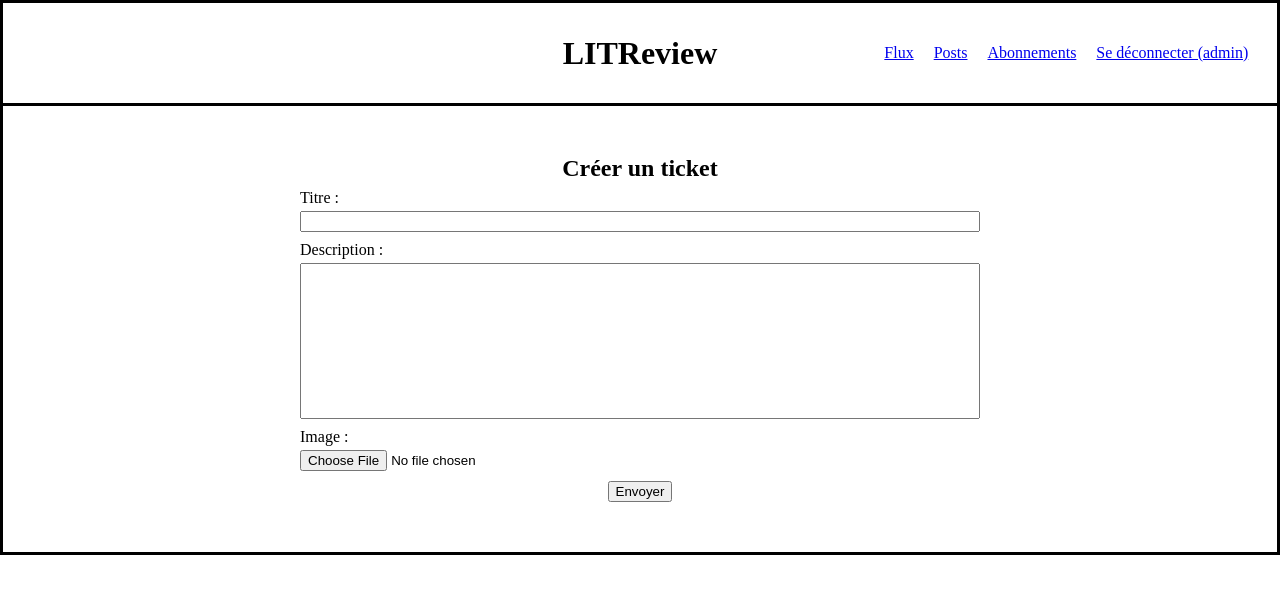
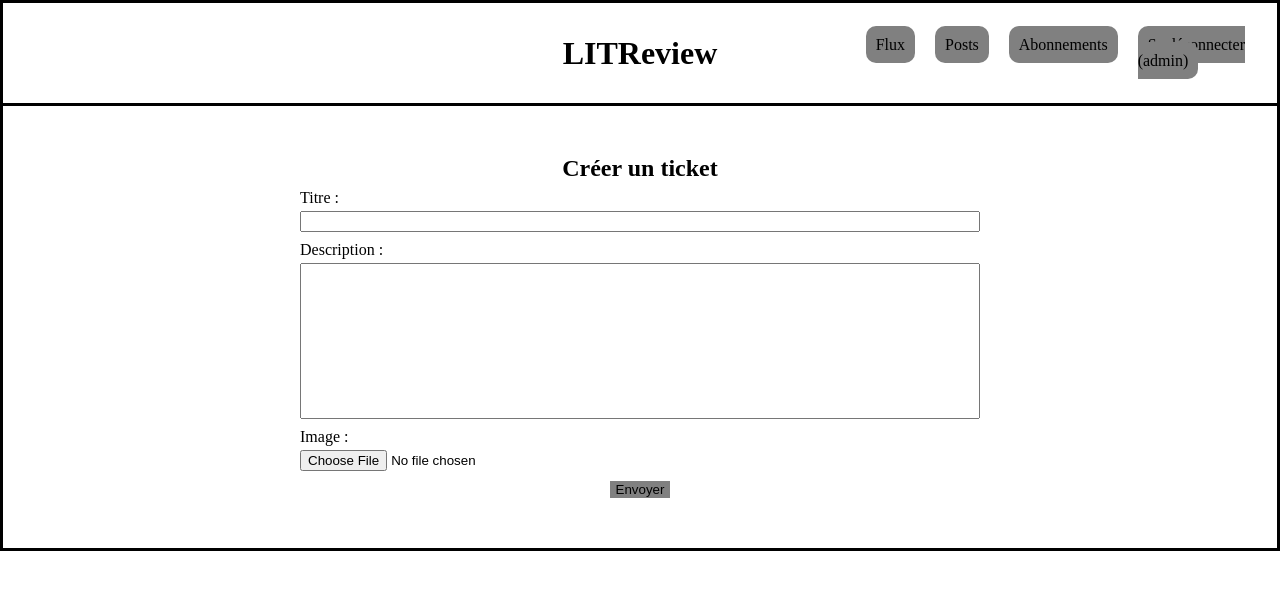
Before and after one commit to Meez25/LITReview, a Django app: page /createticket/ in a window 1280 px wide. Shown: the top 594 px of the page. Run offline with Django 4.2, Linux system fonts and the light colour scheme; a user stored in the database is signed in.

Commit message:
change display of links

```diff
--- a/litreview/critics/static/critics/ticket_form.css
+++ b/litreview/critics/static/critics/ticket_form.css
@@ -28,3 +28,8 @@ p label {
 img {
     width:300px;
 }
+
+p a {
+    width: 200px;
+    text-align: center;
+}
--- a/litreview/litreview/static/litreview/base.css
+++ b/litreview/litreview/static/litreview/base.css
@@ -164,3 +164,16 @@ header ul {
 header ul li {
     margin: 10px;
 }
+
+a {
+    text-decoration: none;
+    color: black;
+    background-color: grey;
+    padding: 10px;
+    border-radius: 10px;
+}
+
+button {
+    border: none;
+    background-color: grey;
+}
```
Also changed, not shown: litreview/critics/static/critics/flux.css (+15 -0 lines), litreview/critics/static/critics/my_posts.css (line endings or trailing spaces), litreview/db.sqlite3.
